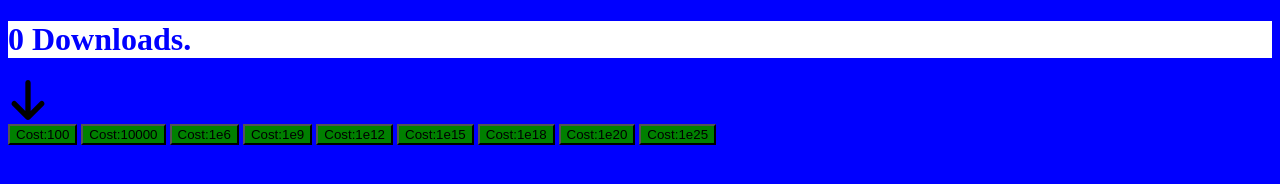
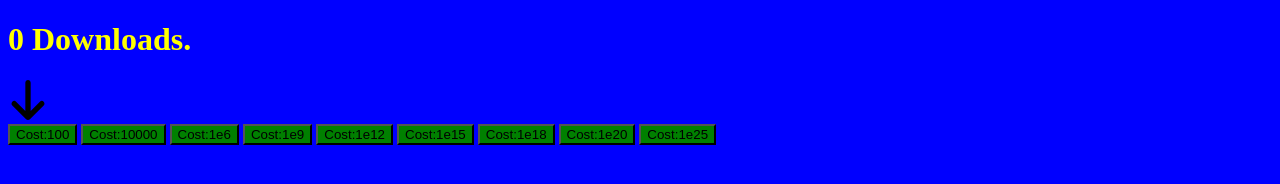
Before and after one commit to Annontations6/idle-clicker, a website: page index.html in a window 1280 px wide. Drawn offline with Linux system fonts and the light colour scheme; a web font is replaced by a local one.

Commit message:
assign colors

```diff
--- a/main.css
+++ b/main.css
@@ -3,8 +3,8 @@ h1.title {
 }
 
 h1.number {
-  color:blue;
-  background-color:white;
+  color:yellow;
+  background-color:blue;
 }
 
 /*Image Small*/
```
